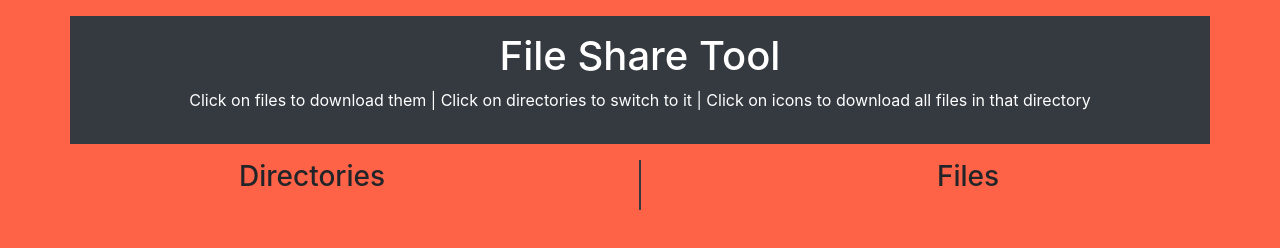
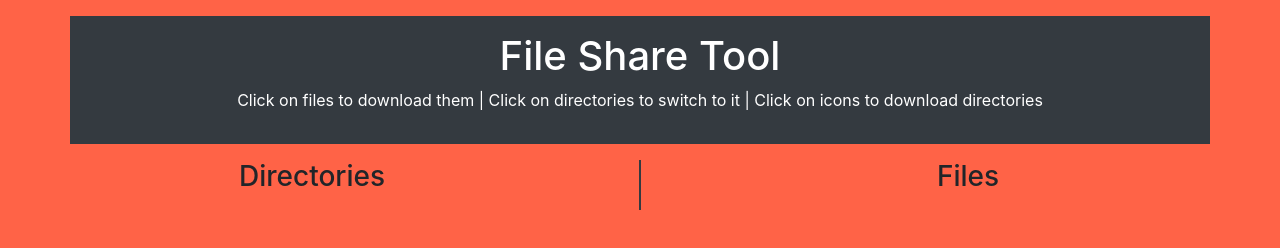
Before and after one commit to Shadowfox38/Share-Tool, a website: page src/index.html in a window 1280 px wide. Drawn offline with Linux system fonts and the light colour scheme; files that its build step writes are made by us from their sources; no server answers; files whose address does not match are found by name.

Commit message:
Download directories recursively

```diff
--- a/src/index.html
+++ b/src/index.html
@@ -13,7 +13,7 @@
   <body>
     <div class="container p-3 my-3 bg-dark text-white text-center">
       <h1>File Share Tool</h1>
-      <p>Click on files to download them | Click on directories to switch to it | Click on icons to download all files in that directory</p>
+      <p>Click on files to download them | Click on directories to switch to it | Click on icons to download directories</p>
     </div>
     <div class="row">
       <div class="col text-center border-right border-dark">
```
Also changed, not shown: README.md.
